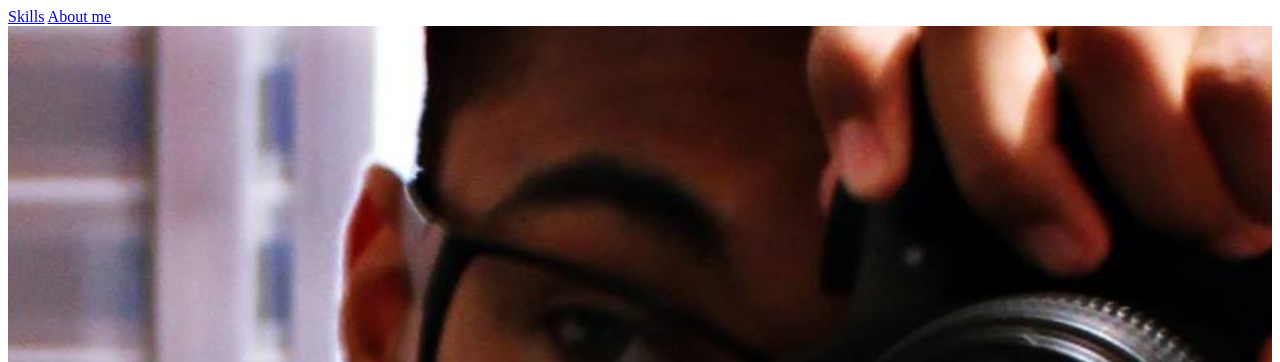
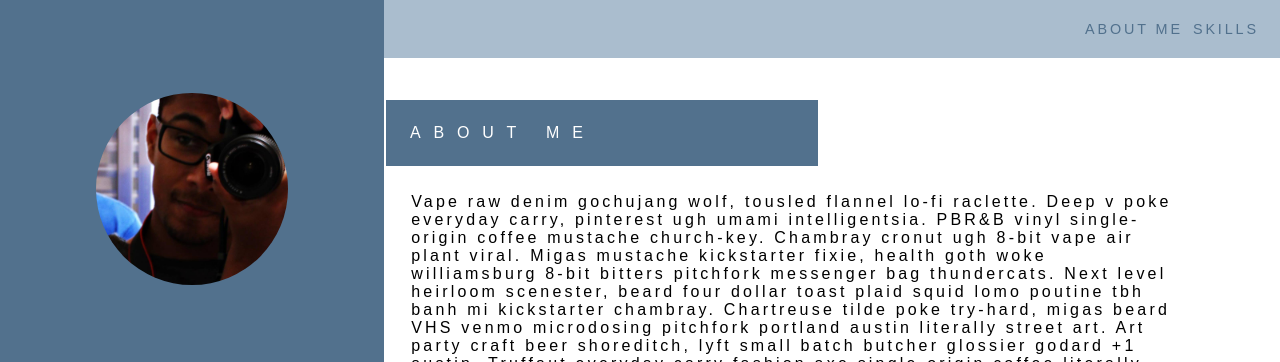
Before and after one commit to FelipeMariano/FelipeMariano.github.io, a plain HTML site: page index.html in a window 1280 px wide. Shown: the top 362 px of the page. Drawn offline with nearby package versions, Linux system fonts and the light colour scheme; files that its build step writes are made by us from their sources.

Commit message:
css'  ftw

```diff
--- a/index.html
+++ b/index.html
@@ -7,6 +7,7 @@
 	<title>Felipe Mariano</title>
 	<!--<script src="https://use.fontawesome.com/ff6a79d69f.js"></script>-->
 	<link rel="stylesheet" href="stylesheets/font-awesome-4.6.3/css/font-awesome.css"></link>
+	<link rel="stylesheet" href="application.css"></link>
 <body>
 	<div id="navbar">
 		<a href="skills.html" class="link">Skills</a>
```
